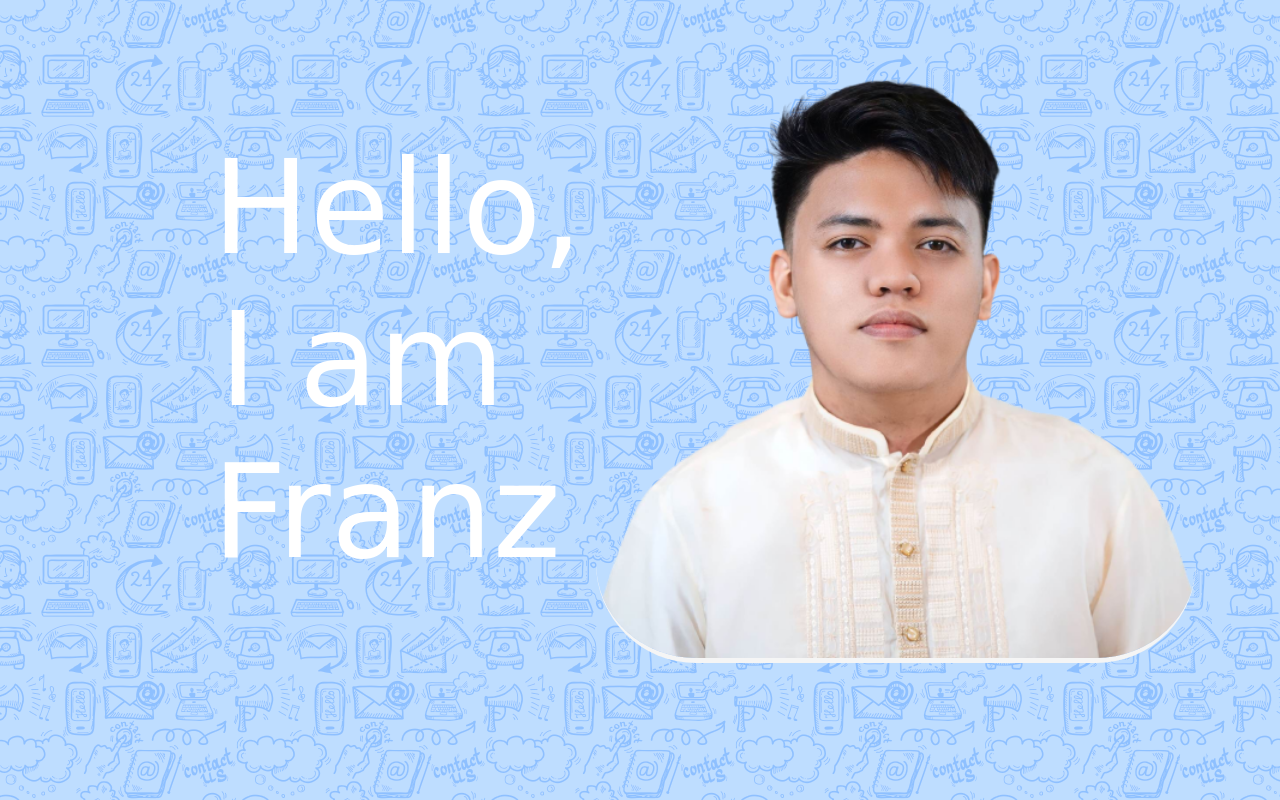
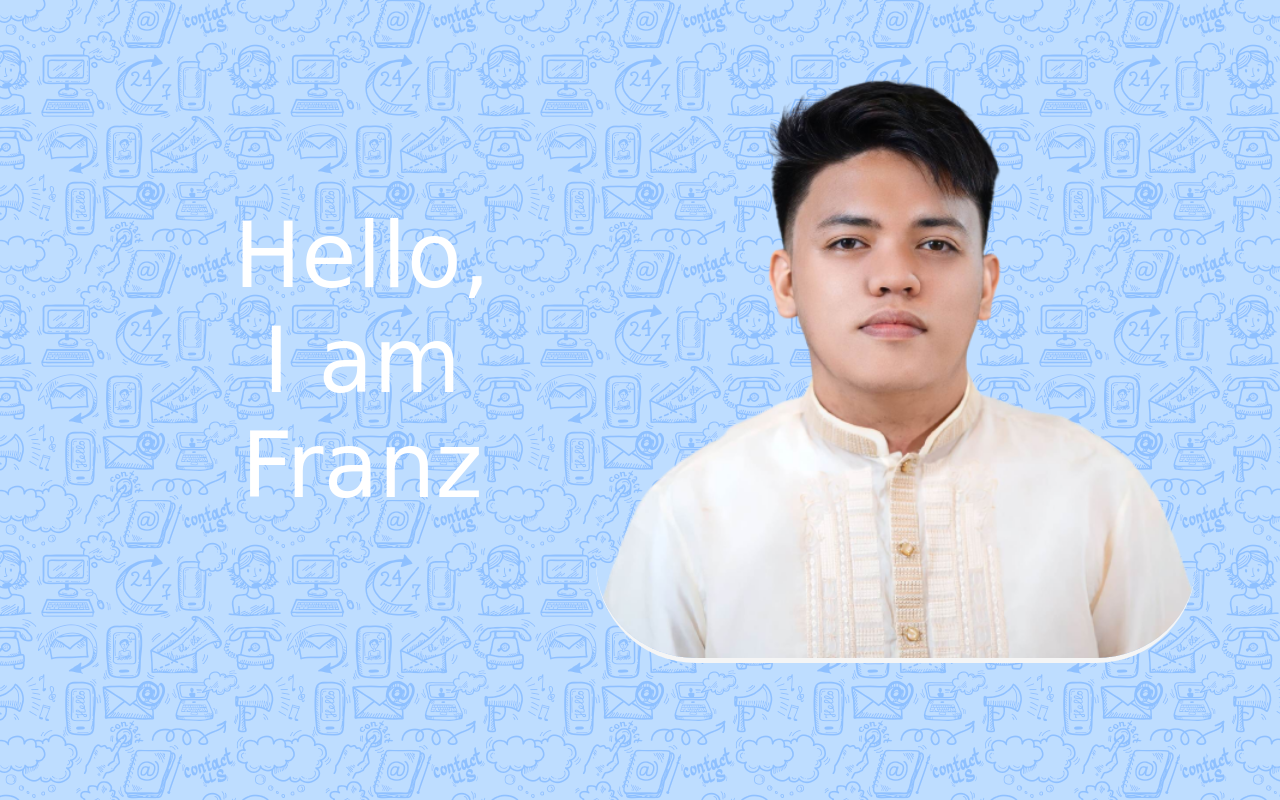
Before and after one commit to mazi39662/franz_portfolio.com, a plain HTML site: page index.html in a window 1280 px wide. Drawn offline with Linux system fonts and the light colour scheme; a web font is replaced by a local one.

Commit message:
Update font size style3.css

```diff
--- a/include/style3.css
+++ b/include/style3.css
@@ -52,7 +52,7 @@ nav ul li {
 }
 
 nav ul li a {
-    font-size: 130px;
+    font-size: 90px;
     display: block;
     color: #ffffff;
     text-decoration: none;
```
